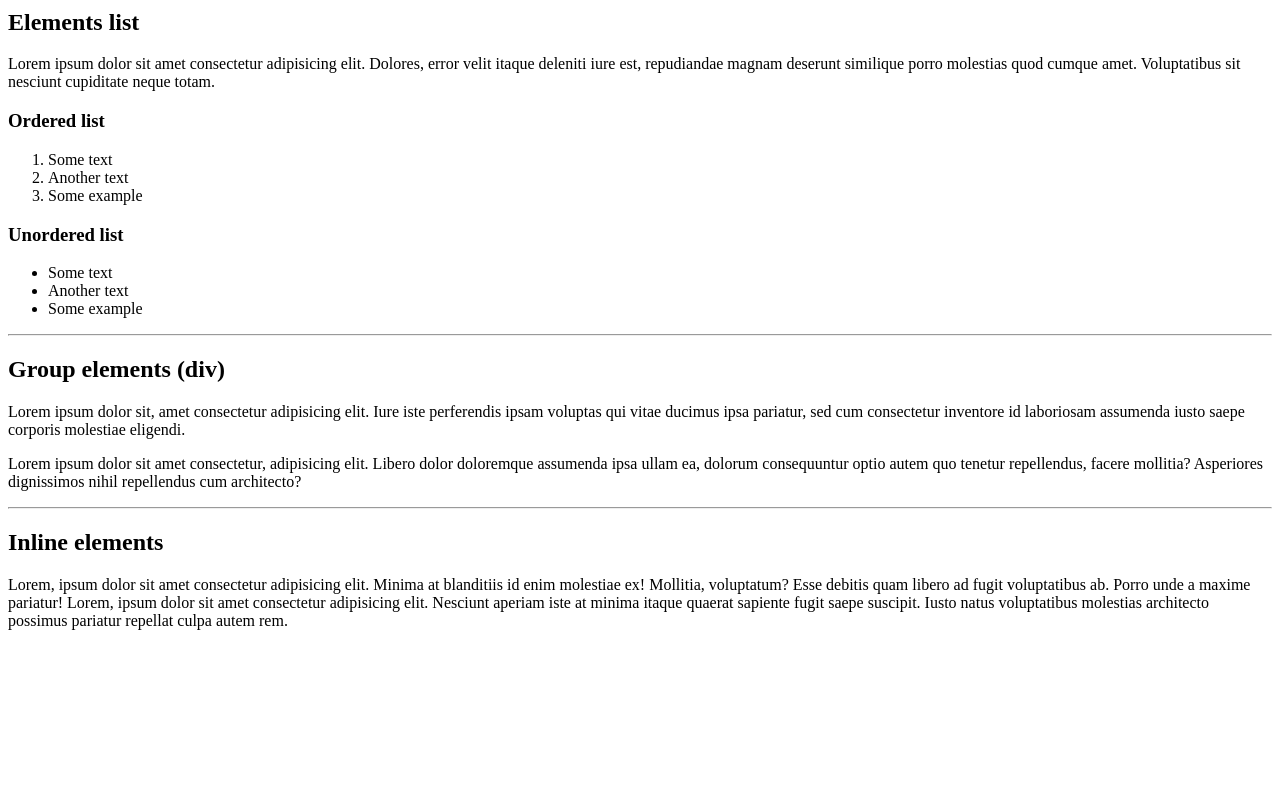
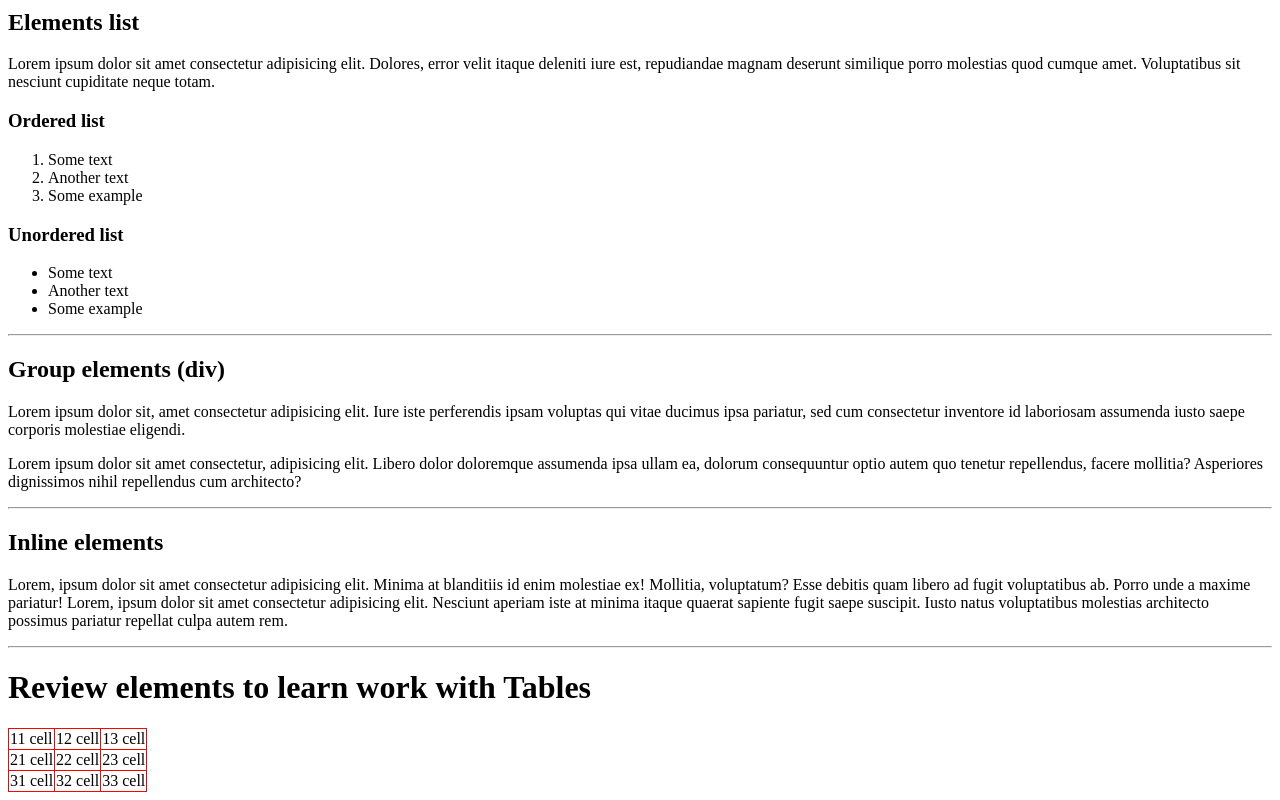
Before and after one commit to jlopezsa/HTMLandCSSconcepts, a plain HTML site: page HTMLandCSSelements/index.html in a window 1280 px wide. Shown: the part 451-1251 px from the top of the page. Before the commit the page ends 1097 px from the top, so only its background shows below. Drawn offline with Linux system fonts and the light colour scheme.

Commit message:
Show sinle table and styles

```diff
--- a/HTMLandCSSelements/index.html
+++ b/HTMLandCSSelements/index.html
@@ -5,6 +5,7 @@
     <meta http-equiv="X-UA-Compatible" content="IE=edge">
     <meta name="viewport" content="width=device-width, initial-scale=1.0">
     <title>Elements HTML</title>
+    <link rel="stylesheet" href="styles.css">
 </head>
 <body>
     <h1>Review some elements in HTML</h1>
@@ -44,5 +45,28 @@
     <hr>
     <h2>Inline elements</h2>
     <p>Lorem, ipsum dolor sit <span>amet consectetur adipisicing</span> elit. Minima at blanditiis id enim molestiae ex! Mollitia, voluptatum? Esse debitis quam libero ad fugit voluptatibus ab. Porro unde a maxime pariatur! Lorem, ipsum dolor sit amet consectetur adipisicing elit. Nesciunt <span>aperiam iste at minima itaque</span> quaerat sapiente fugit saepe suscipit. Iusto natus voluptatibus molestias architecto possimus pariatur repellat culpa autem rem.</p>
+    <hr>
+
+    <h1>Review elements to learn work with Tables</h1>
+    <table>
+        <tr> <!--Row-->
+            <td>  <!--Column or cel-->
+                11 cell
+            </td>
+            <td>12 cell</td>
+            <td>13 cell</td>
+        </tr>
+        <tr>
+            <td>21 cell</td>
+            <td>22 cell</td>
+            <td>23 cell</td>
+        </tr>
+        <tr>
+            <td>31 cell</td>
+            <td>32 cell</td>
+            <td>33 cell</td>
+        </tr>
+    </table>
+
 </body>
 </html>
--- /dev/null
+++ b/HTMLandCSSelements/styles.css
@@ -0,0 +1,4 @@
+table,tr,td{
+    border: 1px solid red;
+    border-collapse: collapse;
+}
```
Also changed, not shown: HTMLandCSSelements/figuresReadme/table_border_and_color.jpg (added), HTMLandCSSelements/figuresReadme/table_simple.jpg (added), 1 other file.
